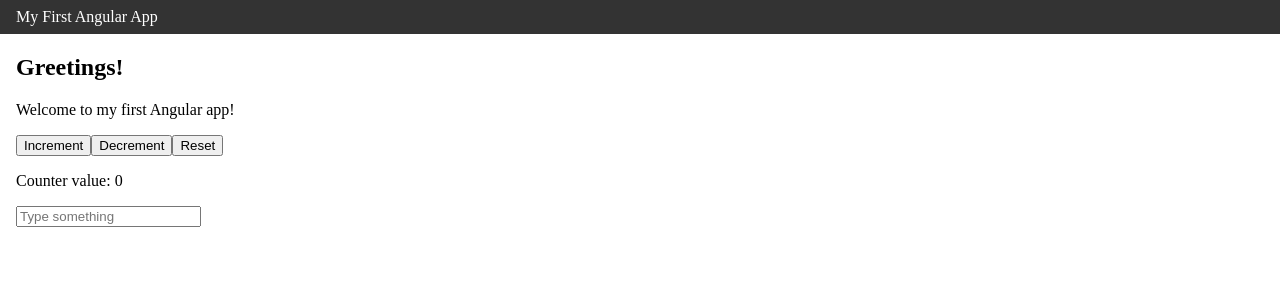
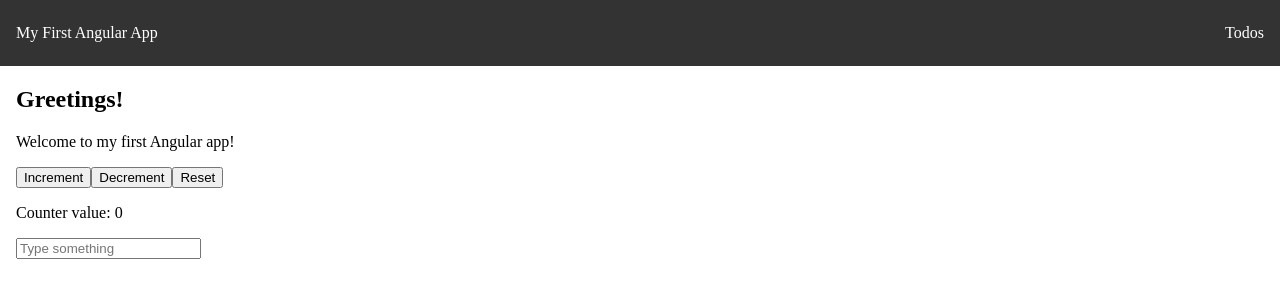
Before and after one commit to Holzlowski/first-ng-app, an Angular app: page / in a window 1280 px wide. Shown: the top 300 px of the page. Built offline with nearby package versions, Linux system fonts and the light colour scheme.

Commit message:
add second route

```diff
--- a/src/app/app.component.html
+++ b/src/app/app.component.html
@@ -1,11 +1,7 @@
 <app-header />
 <main>
-  <app-home />
+  <router-outlet />
 </main>
-
-
-<router-outlet />
-
 
 <style>
   main {
--- a/src/app/app.component.ts
+++ b/src/app/app.component.ts
@@ -1,11 +1,10 @@
 import { Component } from '@angular/core';
 import { RouterOutlet } from '@angular/router';
-import { HomeComponent } from './home/home.component';
 import { HeaderComponent } from './components/header/header.component';
 
 @Component({
   selector: 'app-root',
-  imports: [RouterOutlet, HomeComponent, HeaderComponent],
+  imports: [RouterOutlet, HeaderComponent],
   templateUrl: './app.component.html',
   styleUrl: './app.component.scss'
 })
--- a/src/app/app.routes.ts
+++ b/src/app/app.routes.ts
@@ -1,3 +1,17 @@
 import { Routes } from '@angular/router';
 
-export const routes: Routes = [];
+export const routes: Routes = [{
+    path: '', // Default route
+    pathMatch: 'full',
+    loadComponent: () => {
+        return import('./home/home.component').then(module => module.HomeComponent);
+    }
+},
+{
+    path: 'todos',
+    pathMatch: 'full',
+    loadComponent: () => {
+        return import('./todos/todos.component').then(module => module.TodosComponent);
+    }
+},
+];
--- a/src/app/components/header/header.component.html
+++ b/src/app/components/header/header.component.html
@@ -1,3 +1,8 @@
 <header>
-    <nav>{{title()}}</nav>
+    <nav>
+        <span routerLink="/" >{{title()}}</span>
+        <ul>
+            <li routerLink="/todos">Todos</li>
+        </ul>
+    </nav>
 </header>
--- a/src/app/components/header/header.component.scss
+++ b/src/app/components/header/header.component.scss
@@ -7,3 +7,28 @@
 align-items: center;
 justify-content: space-between;
 }
+
+nav {
+    width: 100%;
+    display: flex;
+    justify-content: space-between;
+    align-items: center;
+
+    > span {
+        cursor: pointer;
+        &:hover{
+            color: #777
+        }
+    }
+
+    ul {
+        list-style: none;
+
+        li {
+            cursor: pointer;
+            &:hover{
+                color: #777
+            }
+        }
+    }
+}
--- a/src/app/components/header/header.component.ts
+++ b/src/app/components/header/header.component.ts
@@ -1,8 +1,9 @@
 import { Component, signal } from '@angular/core';
+import { RouterLink } from '@angular/router';
 
 @Component({
   selector: 'app-header',
-  imports: [],
+  imports: [RouterLink],
   templateUrl: './header.component.html',
   styleUrl: './header.component.scss'
 })
--- /dev/null
+++ b/src/app/todos/todos.component.html
@@ -0,0 +1 @@
+<p>todos works!</p>
```
Also changed, not shown: src/app/todos/todos.component.ts (added, +11 -0 lines), src/app/todos/todos.component.scss (added), 1 other file (tests, documents, lock files or other folders).
